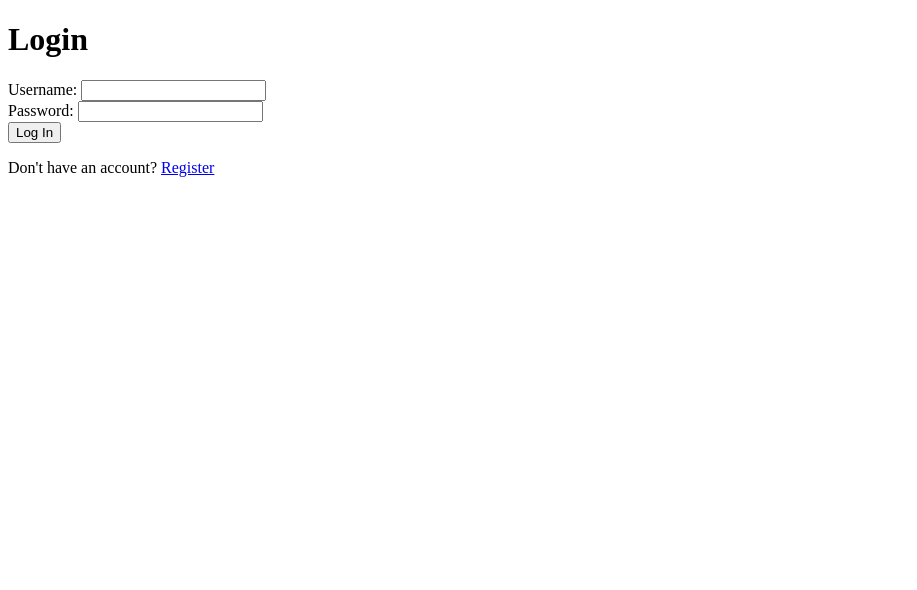
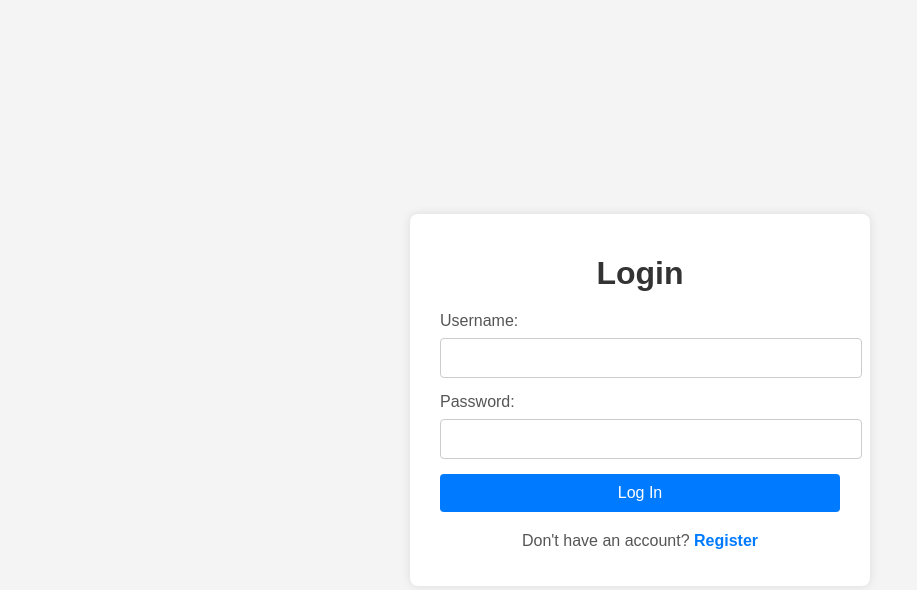
Before and after one commit to VCT40/BookingServiceRepo, a plain HTML site: page Ralph_Project/wwwroot/Login.html in a window 1280 px wide. Shown: the whole page, without its empty margins (0-917 px from the left). Drawn offline with Linux system fonts and the light colour scheme.

Commit message:
Login cleanup

```diff
--- a/Ralph_Project/wwwroot/Login.html
+++ b/Ralph_Project/wwwroot/Login.html
@@ -1,23 +1,111 @@
 <!DOCTYPE html>
 <html lang="en">
+
 <head>
     <meta charset="UTF-8">
     <meta name="viewport" content="width=device-width, initial-scale=1.0">
     <title>Login</title>
+    <style>
+        body {
+            font-family: Arial, sans-serif;
+            background-color: #f4f4f4;
+            display: flex;
+            justify-content: center;
+            align-items: center;
+            height: 100vh;
+            margin: 0;
+        }
+
+        .container {
+            background-color: #ffffff;
+            padding: 20px 30px;
+            border-radius: 8px;
+            box-shadow: 0 0 10px rgba(0, 0, 0, 0.1);
+            width: 100%;
+            max-width: 400px;
+        }
+
+        h1 {
+            text-align: center;
+            margin-bottom: 20px;
+            color: #333333;
+        }
+
+        form {
+            display: flex;
+            flex-direction: column;
+        }
+
+        label {
+            margin-bottom: 8px;
+            color: #555555;
+        }
+
+        input[type="text"],
+        input[type="password"] {
+            padding: 10px;
+            margin-bottom: 15px;
+            border: 1px solid #cccccc;
+            border-radius: 4px;
+            font-size: 16px;
+            width: 100%;
+        }
+
+        button {
+            padding: 10px;
+            background-color: #007bff;
+            color: #ffffff;
+            border: none;
+            border-radius: 4px;
+            font-size: 16px;
+            cursor: pointer;
+            transition: background-color 0.3s ease;
+        }
+
+            button:hover {
+                background-color: #0056b3;
+            }
+
+        p {
+            text-align: center;
+            margin-top: 20px;
+            color: #555555;
+        }
+
+            p a {
+                color: #007bff;
+                text-decoration: none;
+                font-weight: bold;
+            }
+
+                p a:hover {
+                    text-decoration: underline;
+                }
+
+        #error {
+            color: red;
+            text-align: center;
+            margin-top: 10px;
+        }
+    </style>
     <script src="login.js" defer></script>
 </head>
+
 <body>
+    <div class="container">
         <h1>Login</h1>
         <form id="loginForm">
             <label for="username">Username:</label>
             <input type="text" id="username" required>
-        <br>
+
             <label for="password">Password:</label>
             <input type="password" id="password" required>
-        <br>
+
             <button type="submit">Log In</button>
         </form>
         <p>Don't have an account? <a href="index.html">Register</a></p>
-    <p id="error" style="color: red;"></p>
+        <p id="error"></p>
+    </div>
 </body>
+
 </html>
```
Lines whose indentation alone changed are shown as unchanged.
